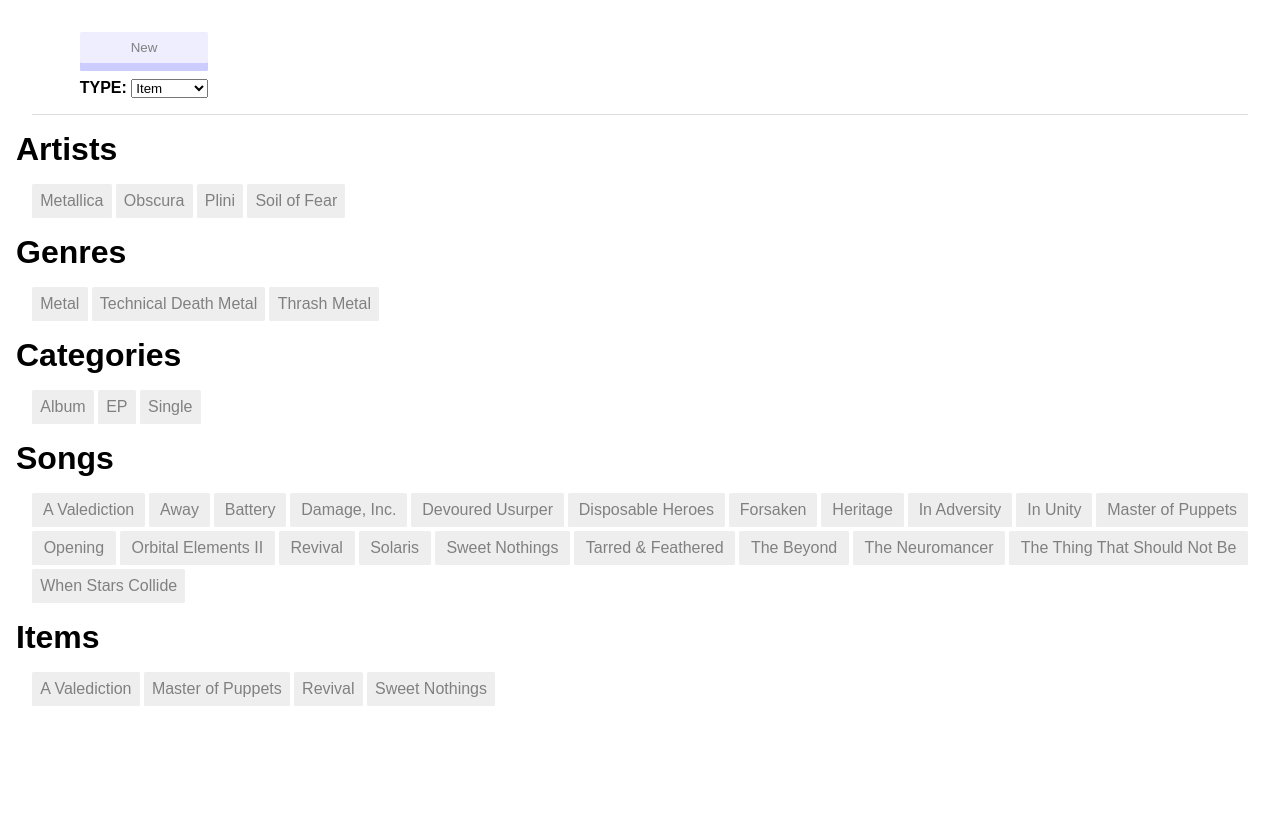
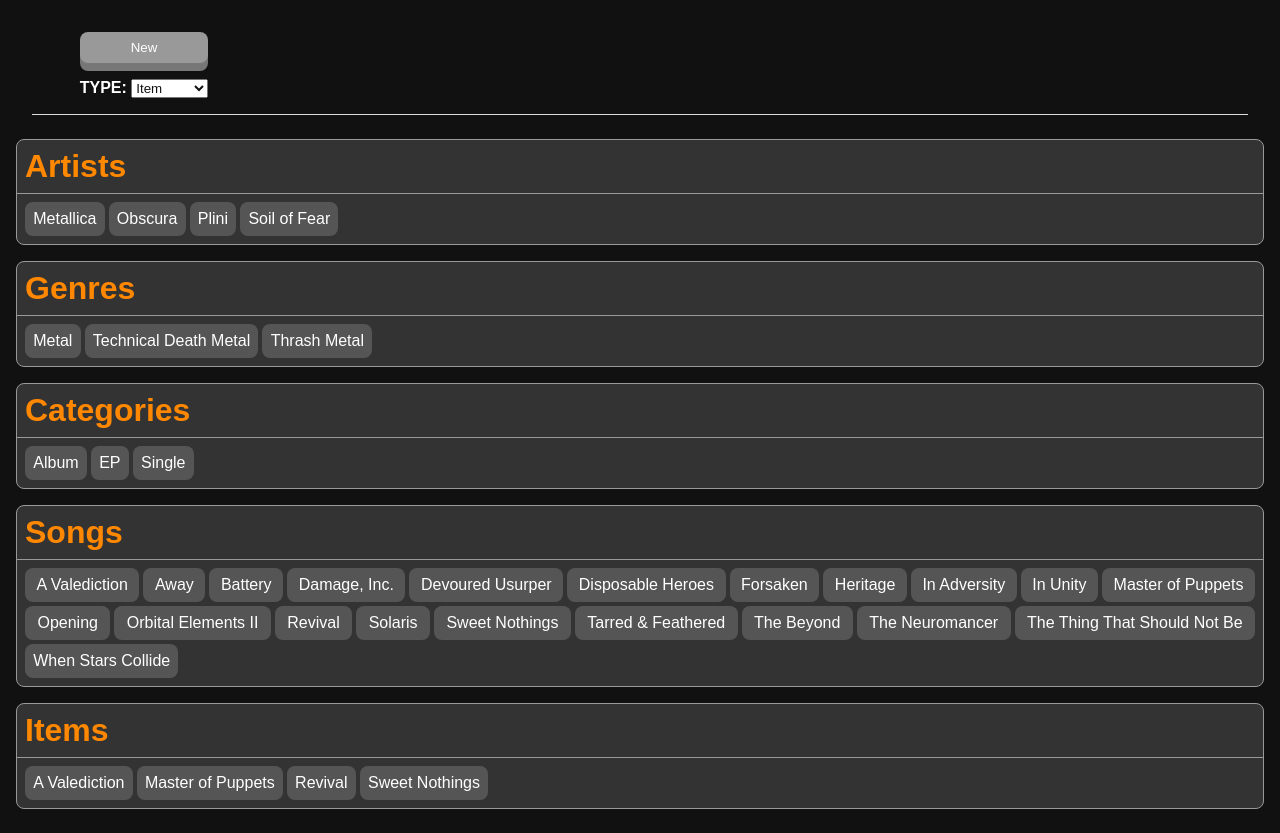
Before and after one commit to spobb/records4sale, a PHP site: page /admin/index.php in a window 1280 px wide. Before the commit the page ends 706 px from the top, so only its background shows below. Run offline with PHP 8.4, Linux system fonts and the light colour scheme; data comes from the database, SQL or seed files in the repository.

Commit message:
dark mode

```diff
--- a/admin/css/style.css
+++ b/admin/css/style.css
@@ -1,5 +1,6 @@
 :root {
-	--radius: 0.1rem;
+	--radius: 0.5rem;
+	--accent: rgb(255, 136, 0);
 }
 
 *,
@@ -8,6 +9,11 @@
 	margin: 0;
 	padding: 0;
 	font-family: sans-serif;
+	color: white;
+}
+
+body {
+	background: #111;
 }
 main {
 	min-height: 100dvh;
@@ -25,19 +31,18 @@ main {
 	margin: 1rem;
 	text-decoration: none;
 	border-radius: var(--radius);
-	color: gray;
-	background-color: #eef;
-	box-shadow: 0 0.5rem #ccf;
+	background-color: #999;
+	box-shadow: 0 0.5rem #777;
 	cursor: pointer;
 }
 .button:hover {
-	box-shadow: 0 0.25rem #ccf;
+	box-shadow: 0 0.25rem #777;
 	transform: translateY(0.25rem);
 }
 li {
 	border: none;
 	border-radius: var(--radius);
-	background-color: #eee;
+	background-color: #555;
 	flex: content;
 	text-align: center;
 	/* box-shadow: 0 0.5rem 0 0 #ccc; */
@@ -50,7 +55,6 @@ li > a {
 	padding: 0.5rem;
 	display: block;
 	text-decoration: none;
-	color: gray;
 }
 a {
 	text-align: center;
@@ -64,7 +68,8 @@ input {
 	border: none;
 	padding: 0.5rem;
 	border-radius: var(--radius);
-	background-color: #eee;
+	background-color: #555;
+	color: var(--accent);
 	/* box-shadow: 0 0.25rem 0 0 #ccc; */
 }
 input:focus {
@@ -75,8 +80,10 @@ ul {
 	flex-flow: wrap;
 	justify-content: space-between stretch;
 	list-style: none;
-	margin: 1rem;
+	padding: 0.5rem;
 	gap: 0.25rem;
+	border-bottom-left-radius: var(--radius);
+	border-bottom-right-radius: var(--radius);
 }
 ul::after {
 	content: '';
@@ -94,11 +101,30 @@ form {
 	flex-flow: column nowrap;
 	width: 20vw;
 }
+select {
+	color: #111;
+}
+option {
+	color: #111;
+}
 [readonly] {
 	background: #faa;
 	/* box-shadow: 0 0.25rem #f77; */
 	cursor: not-allowed;
+	color: #111;
+	text-transform: uppercase;
 }
 [readonly]:hover {
 	background: #e55;
 }
+.tab {
+	background-color: #333;
+	margin: 0.5rem 0;
+	border-radius: var(--radius);
+	border: 1px solid #999;
+}
+.tab h1 {
+	padding: 0.5rem;
+	border-bottom: 1px solid #999;
+	color: var(--accent);
+}
```
